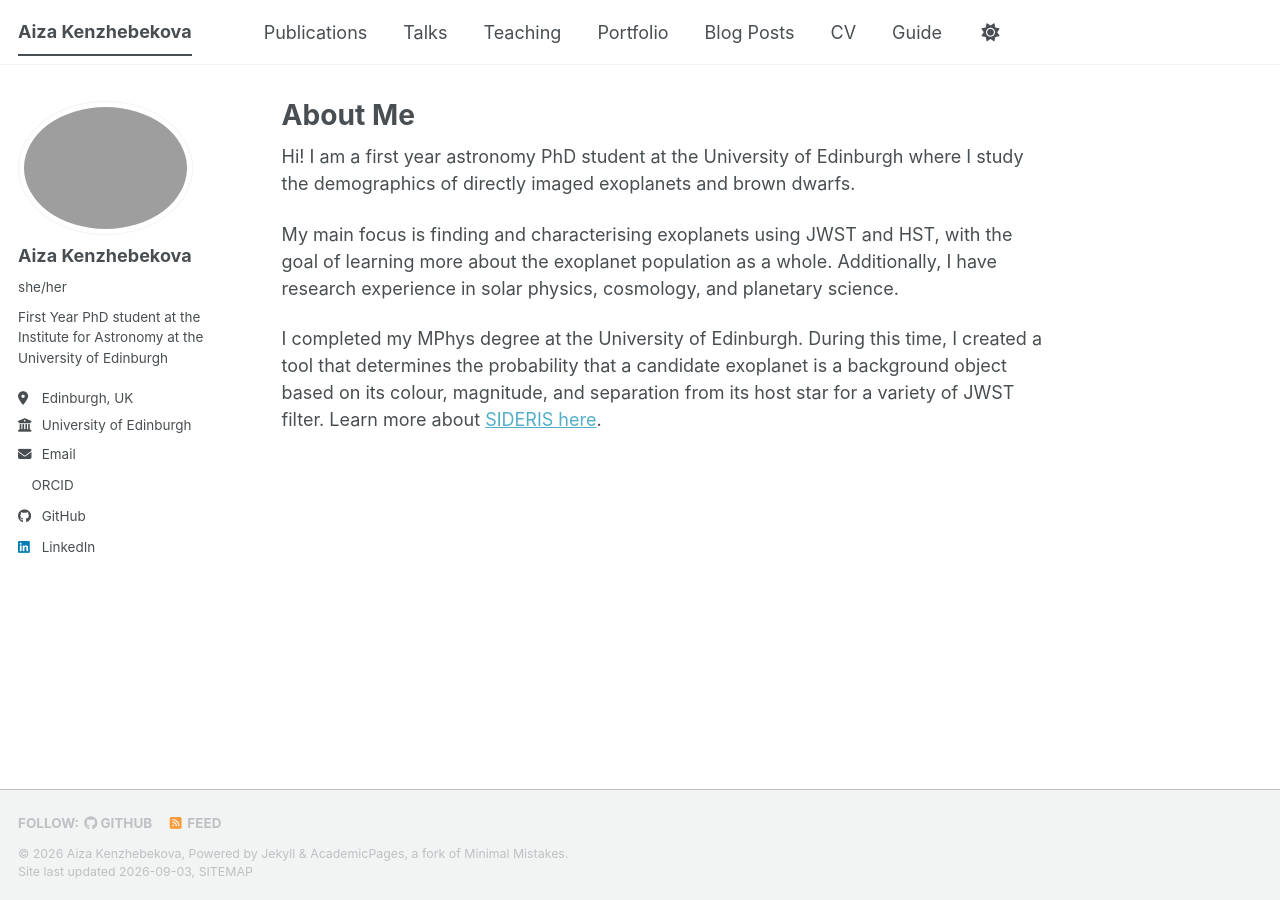
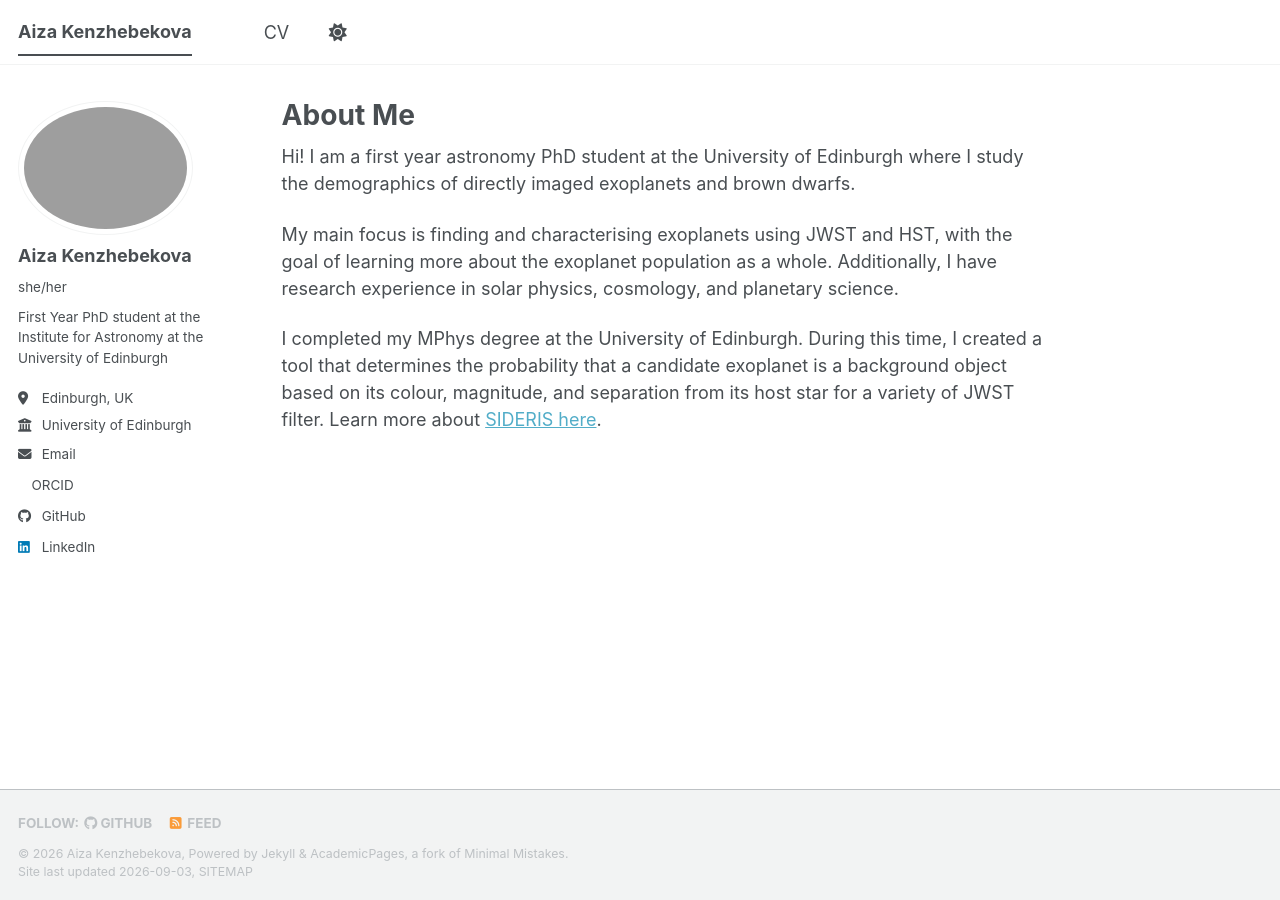
Before and after one commit to aiza-kenzhebekova/aiza-kenzhebekova.github.io, a Jekyll site: the page built from _pages/about.md, in a window 1280 px wide. Built offline with Jekyll 4.4.1, drawn with Linux system fonts in a browser that asks for light colours; a style sheet for code colours, icons or effects is not loaded; part of the change alters nothing that is shown.

Commit message:
Comment out navigation entries in navigation.yml
Comment out navigation items for publications, talks, teaching, portfolio, and blog posts.

```diff
--- a/_data/navigation.yml
+++ b/_data/navigation.yml
@@ -8,20 +8,20 @@
 #      Markdown formatted page while the second is generated using JSON.
 
 main:
-  - title: "Publications"
-    url: /publications/
+#  - title: "Publications"
+#    url: /publications/
 
-  - title: "Talks"
-    url: /talks/
+#  - title: "Talks"
+#    url: /talks/
 
-  - title: "Teaching"
-    url: /teaching/
+  # - title: "Teaching"
+  #   url: /teaching/
 
-  - title: "Portfolio"
-    url: /portfolio/
+  # - title: "Portfolio"
+  #   url: /portfolio/
 
-  - title: "Blog Posts"
-    url: /year-archive/
+  # - title: "Personal"
+  #   url: /year-archive/
 
   - title: "CV"
     url: /cv/
@@ -29,5 +29,5 @@ main:
   # - title: "CV"
   #   url: /cv-json/
 
-  - title: "Guide"
-    url: /markdown/
+  # - title: "Guide"
+  #   url: /markdown/
```
